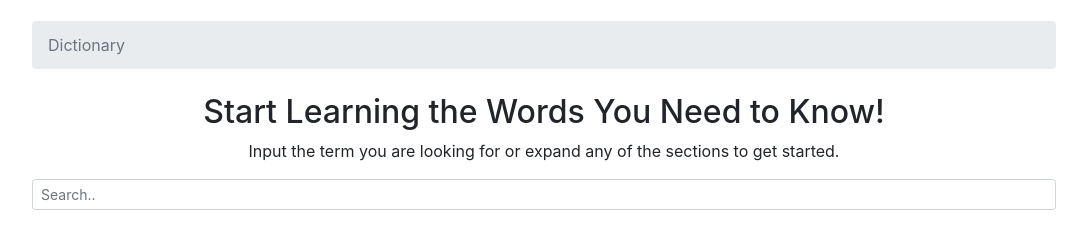
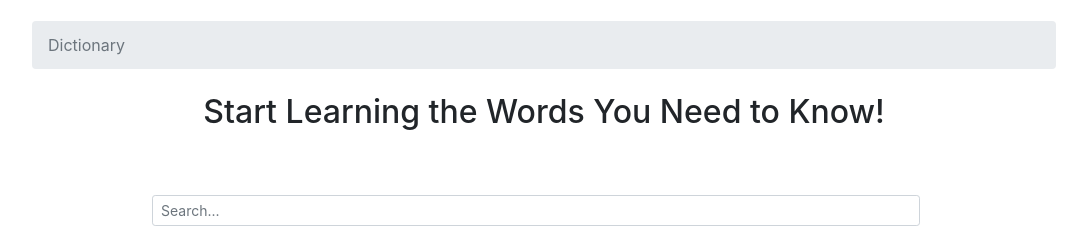
Before and after one commit to vamiller12/prepfortech_prod, a Django app: page /dictionary/ in a window 1280 px wide. Shown: the part 56-290 px from the top of the page, without its empty margins (178-1265 px from the left). Run offline with Django 3.2, Linux system fonts and the light colour scheme; the visitor is signed in with stand-in values (Sample User, id 1); data that the repository does not hold is empty; some libraries are stand-ins or nearby versions.

Commit message:
dictionary search bar update

```diff
--- a/company/templates/dictionary.html
+++ b/company/templates/dictionary.html
@@ -2,13 +2,7 @@
 {% load static %}<!DOCTYPE html>
 {% block 'content' %}
 <head>
-	<script>type="text/javascript" charset="utf8" src="https://cdn.datatables.net/1.10.21/js/jquery.dataTables.min.js"</script>
-	<script>type="text/javascript" charset="utf8" src="https://cdn.datatables.net/1.10.21/js/dataTables.bootstrap4.min.js"</script>
-	<script type="text/javascript" class="init">
-		$(document).ready(function() {
-			$('#dict-table').DataTable();
-		} );
-	</script>
+
 </head>
 <div class="container1">
 	<ol class="breadcrumb my-4">
@@ -28,12 +22,13 @@ height: 100%;}
 
 <div id="page-content" align="center">
 	<h2>Start Learning the Words You Need to Know!</h2>
-  		<p>Input the term you are looking for or expand any of the sections to get started.</p>
-  		<div id="example_filter" class="dataTables_filter">
-  				<input type="search" class="form-control form-control-sm" placeholder="Search.." aria-controls="dict-table">
-  		</div>
-
-  	<br>
+<br></br>
+  <form class="form-inline d-flex justify-content-center md-form form-sm active-cyan-2 mt-2">
+    <input class="form-control form-control-sm mr-3 w-75" type="text" placeholder="Search..." aria-label="Search" name="term_search">
+    <i class="fas fa-search" aria-hidden="true"></i>
+  </form>
+  <br>
+  <br>
 
 	<table id='dict-table' class="table">
         <thead class="thead-inverse">
@@ -47,7 +42,7 @@ height: 100%;}
   	 		{% for row in dictionary %}
    		     <tr>
 		        <td>{{ row.term}}</td>
-  		      	<td>{{ row.definition}}</td>
+  		      <td>{{ row.definition}}</td>
     		    <td>{{ row.useful_example}}</td>
  		       </tr>
  	   		{% endfor %}
--- a/company/views.py
+++ b/company/views.py
@@ -1,6 +1,7 @@
 from django.shortcuts import render, get_object_or_404
 from django.http import HttpResponse
 from .models import Company, Financials_StockChart, Financial_Ratios, Product_Lines, Financial_Trends, ProductSpecific, Product_Line_Vocab,Product_Spec_Vocab, Vocab, Fin_Trends, Fin_Ratios
+from .filters import DictionarySearchFilter
 from django.contrib.auth.decorators import login_required
 import pandas as pd
 import numpy as np
@@ -96,6 +97,10 @@ def flash(request, pk, pl):
 @login_required
 def dictionary(request):
     dictionary = Vocab.objects.all()
+    term_search = request.GET.get('term_search')
+    if term_search != '' and term_search is not None:
+        dictionary = dictionary.filter(term__icontains=term_search)
+
     return render(request, "dictionary.html", {'dictionary':dictionary})
 @login_required
 def eli5(request):
--- a/ltl_project/settings.py
+++ b/ltl_project/settings.py
@@ -46,6 +46,7 @@ INSTALLED_APPS = [
     'multichoice',
     'essay',
     'true_false',
+    'django_filters',
 ]
 
 MIDDLEWARE = [
--- a/ltl_project/urls.py
+++ b/ltl_project/urls.py
@@ -64,6 +64,6 @@ urlpatterns = [
     url(r'^eli5/eli5-server', views.eli5server, name='eli5server'),
 	url(r'^eli5/eli5-xaas', views.eli5xaas, name='eli5xaas'),
     url(r'^eli5/eli5-thecloud', views.eli5thecloud, name='eli5thecloud'),
-    path('admin/', admin.site.urls),
+    path('thingstochange/', admin.site.urls),
 
 ]
```
Also changed, not shown: company/filters.py (added, +11 -0 lines).
